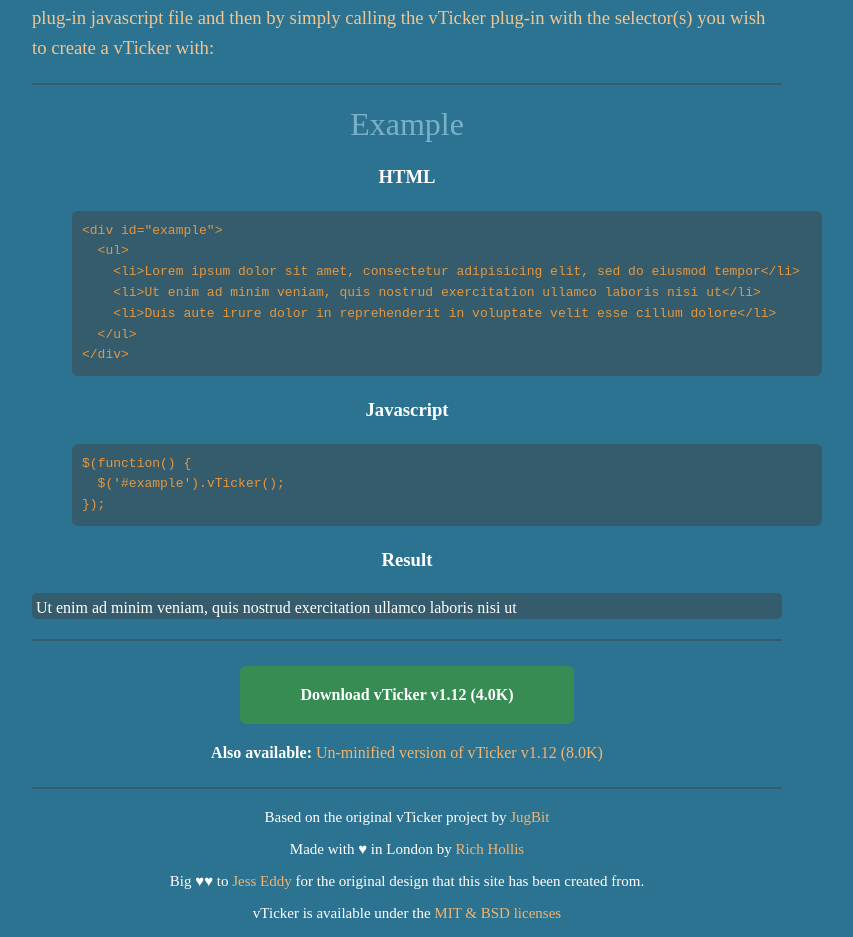
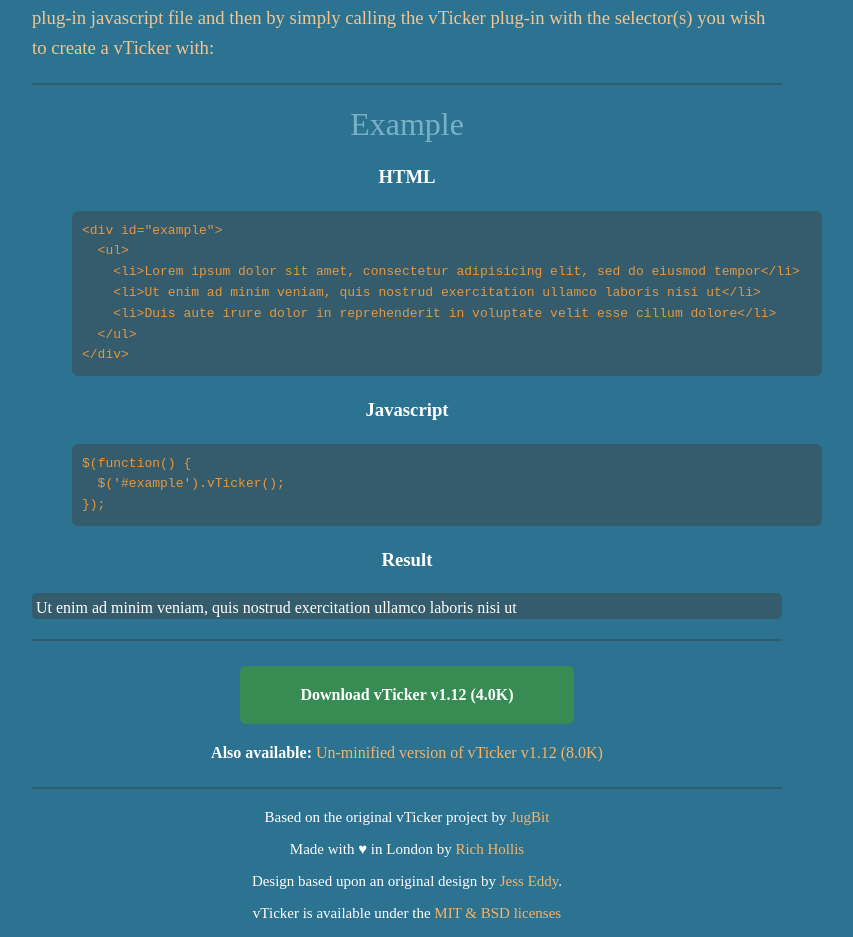
Before and after one commit to richhollis/vticker, a Jekyll site: the page built from index.html, in a window 1280 px wide. Shown: the part 317-1254 px from the top of the page, without its empty margins (233-1086 px from the left). Built offline with Jekyll 4.4.1, drawn with Linux system fonts in a browser that asks for light colours; grey boxes are pictures that could not be loaded.

Commit message:
Layout change

```diff
--- a/_layouts/default.html
+++ b/_layouts/default.html
@@ -53,7 +53,7 @@
        <p class="footer">Made with &hearts; in London by
            <a href="http://twitter.com/richhollis">Rich Hollis</a>
            </p>
-          <p class="footer">Big &hearts;&hearts; to <a href="https://twitter.com/jesseddy">Jess Eddy</a> for the original design that this site has been created from.
+          <p class="footer">Design based upon an original design by <a href="https://twitter.com/jesseddy">Jess Eddy</a>.
            </p>
 
        <p class="footer">vTicker is available under the
```
